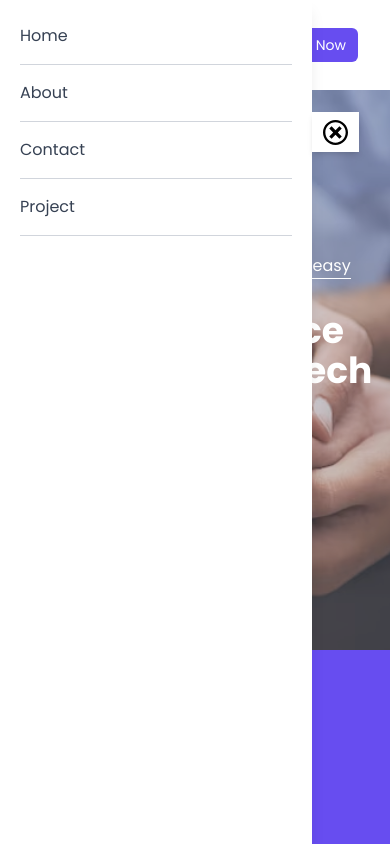
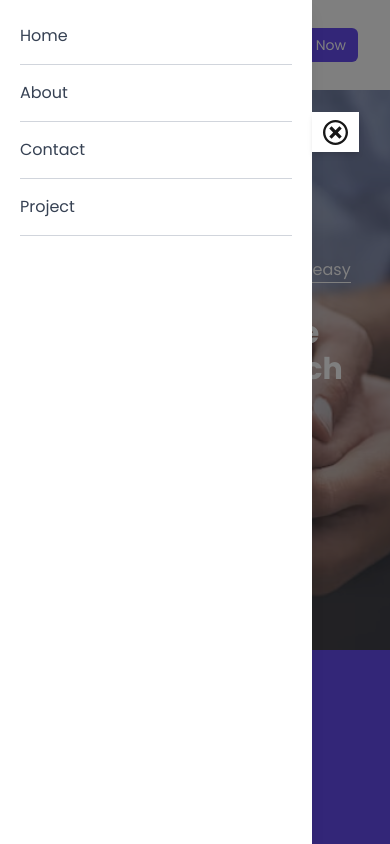
Before and after one commit to spanzyteo/Doughnation, a Next.js app: page / in a window 390 px wide. Both pictures are taken after a click on the icon 47 px from the left and 45 px from the top of the page. Shown: the top 844 px of the page. Built offline with nearby package versions, Linux system fonts and the light colour scheme.

Commit message:
recent modifications

```diff
--- a/app/components/Banner.tsx
+++ b/app/components/Banner.tsx
@@ -124,7 +124,7 @@ const Banner = () => {
               </h1>
               <div className="w-full border-t border-t-white"></div>
             </div>
-            <h1 className="text-white font-bold md:text-7xl text-4xl mt-8 text-center">
+            <h1 className="text-white font-bold md:text-7xl text-3xl mt-8 text-center">
               {slides[currentIndex].text1}
             </h1>
             <button
--- a/app/components/Sidebar.tsx
+++ b/app/components/Sidebar.tsx
@@ -1,6 +1,7 @@
 'use client'
 import { ImCancelCircle } from 'react-icons/im'
 import { motion, AnimatePresence } from 'framer-motion'
+import { useEffect } from 'react'
 import { useAppDispatch, useAppSelector } from '../store/hooks'
 import { closeSidebar } from '../store/sidebarSlice'
 
@@ -12,10 +13,34 @@ const Sidebar = () => {
     dispatch(closeSidebar())
   }
 
+  // Prevent scrolling when sidebar is open
+  useEffect(() => {
+    if (sidebar) {
+      document.body.style.overflow = 'hidden'
+    } else {
+      document.body.style.overflow = 'auto'
+    }
+
+    return () => {
+      document.body.style.overflow = 'auto'
+    }
+  }, [sidebar])
+
   return (
     <AnimatePresence>
       {sidebar && (
         <>
+          {/* Overlay to close sidebar when clicked */}
+          <motion.div
+            initial={{ opacity: 0 }}
+            animate={{ opacity: 0.5 }}
+            exit={{ opacity: 0 }}
+            transition={{ duration: 0.3 }}
+            className="fixed top-0 left-0 w-full h-full bg-black z-10 lg:hidden"
+            onClick={handleCloseSidebar} // Clicking outside closes the sidebar
+          ></motion.div>
+
+          {/* Sidebar */}
           <motion.div
             initial={{ x: '-100%' }}
             animate={{ x: 0 }}
@@ -33,6 +58,7 @@ const Sidebar = () => {
             <div className="mt-4 border-t border-t-gray-300 w-full"></div>
           </motion.div>
 
+          {/* Close button */}
           <motion.div
             initial={{ opacity: 0, x: 20 }}
             animate={{ opacity: 1, x: 0 }}
@@ -42,7 +68,7 @@ const Sidebar = () => {
           >
             <ImCancelCircle
               onClick={handleCloseSidebar}
-              className="h-[25px] w-[25px] cursor-pointer text-black"
+              className="h-[25px] w-[25px] cursor-pointer"
             />
           </motion.div>
         </>
```
